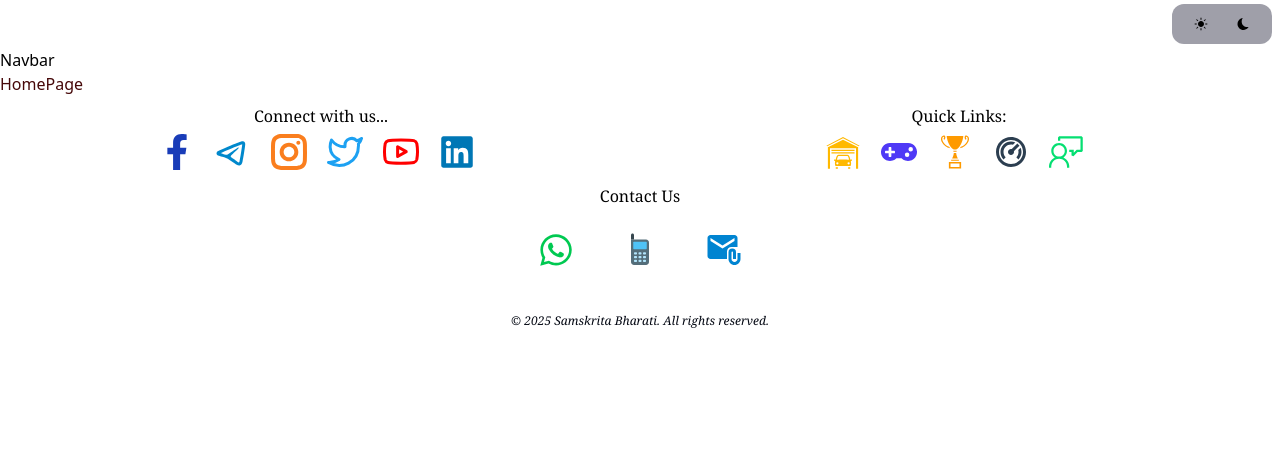
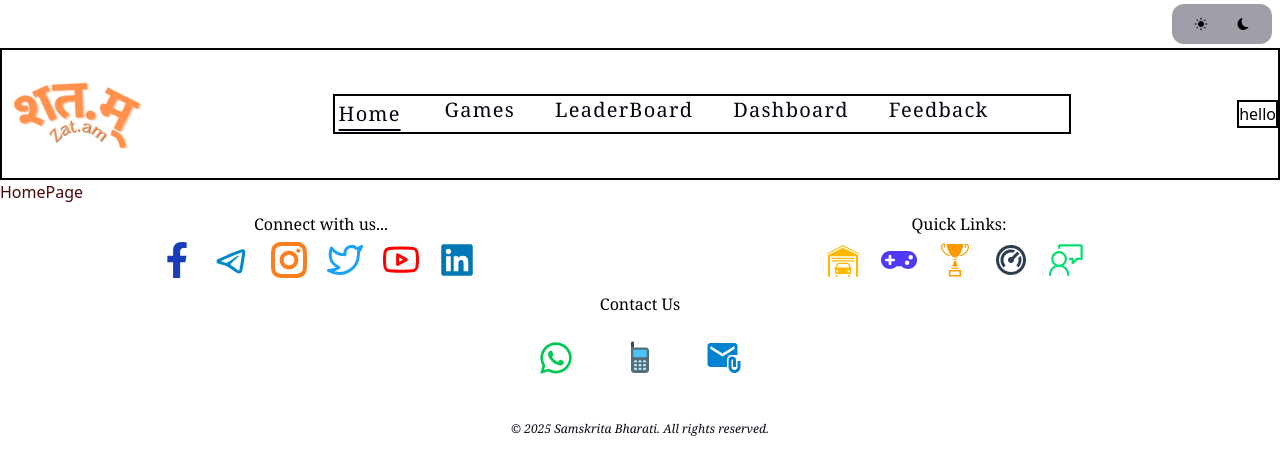
Before and after one commit to Samskrita-Bharati/zatam, a React (Vite) app in the folder frontend/: page / in a window 1280 px wide. Shown: the top 474 px of the page. Built offline with nearby package versions, Linux system fonts and the light colour scheme.

Commit message:
navbar link component complete

```diff
--- a/frontend/src/Components/Navbar.jsx
+++ b/frontend/src/Components/Navbar.jsx
@@ -1,9 +1,15 @@
 import React from 'react'
+import ZatamLogoComponent from './NavbarComponents/ZatamLogoComponent'
+import NavigationLinksComponent from "./NavbarComponents/NavigationLinksComponent"
 
 const Navbar = () => {
   return (
-    <div>Navbar</div>
-  )
+    <div className="border-2 flex justify-between pt-4 pb-4 items-center">
+      <div><ZatamLogoComponent/></div>
+      <div className="border-2"><NavigationLinksComponent/></div>
+      <div className="border-2">hello</div>
+    </div>
+  );
 }
 
 export default Navbar
--- /dev/null
+++ b/frontend/src/Components/NavbarComponents/NavigationLinksComponent.jsx
@@ -0,0 +1,83 @@
+import { useState } from "react";
+import { FaGamepad } from "react-icons/fa";
+import { GiHomeGarage } from "react-icons/gi";
+import { GiTrophyCup } from "react-icons/gi";
+import { RiDashboard2Line } from "react-icons/ri";
+import { VscFeedback } from "react-icons/vsc";
+import Button from "../../UIComponents/Button";
+
+const NavigationLinksComponent = () => {
+  const navLinkList = [
+    {
+      linkLabel: "Home",
+      iconName: (
+        <GiHomeGarage className="text-amber-400 dark:text-zinc-700 dark:hover:text-amber-400" />
+      ),
+    },
+    {
+      linkLabel: "Games",
+      iconName: (
+        <FaGamepad className="dark:text-zinc-700 dark:hover:text-indigo-600 text-indigo-600" />
+      ),
+    },
+    {
+      linkLabel: "LeaderBoard",
+      iconName: (
+        <GiTrophyCup className="text-amber-500 dark:text-zinc-700 dark:hover:text-amber-500" />
+      ),
+    },
+    {
+      linkLabel: "Dashboard",
+      iconName: (
+        <RiDashboard2Line className="text-[#2c3e50] dark:hover:text-[#2c3e50] dark:text-zinc-700" />
+      ),
+    },
+    {
+      linkLabel: "Feedback",
+      iconName: (
+        <VscFeedback className="text-green-400 dark:hover:text-green-400 dark:text-zinc-700" />
+      ),
+    },
+  ];
+
+  const [activeIndex, setActiveIndex] = useState(0); // Track active index
+
+  return (
+    <div className="flex flex-col items-center justify-center flex-grow mr-20 bg-transparent">
+      {/* //navbar buttons */}
+      <div className="hidden sm:flex transition-all justify-center">
+        <ul className="flex gap-10 font-serif text-xl tracking-[1.25px] text-gray-950 dark:text-gray-200">
+          {navLinkList.map((item, index) => (
+            <li
+              key={index}
+              onClick={() => setActiveIndex(index)}
+              className={`cursor-pointer text-gray-950 transition-colors relative dark:text-gray-400
+              ${
+                activeIndex === index
+                  ? "p-1 rounded-xl animate-pulse underline underline-offset-8 "
+                  : ""
+              }
+              hover:underline hover:underline-offset-8
+            `}
+            >
+              {item.linkLabel}
+            </li>
+          ))}
+        </ul>
+      </div>
+      {/* // mobile buttons */}
+      <div className="flex sm:hidden transition-all justify-cente p-2 p-x-2 border-2">
+        {navLinkList.map((items, index) => (
+          <div className=" relative group">
+            <Button key={index} icon={items.iconName} margin="mr-10" />
+            <span className="absolute left-1/2 bottom-1/2 -translate-y-1/4 ml-1 px-2 py-1 text-sm text-white bg-black rounded opacity-0 group-hover:opacity-100 transition-opacity duration-200 whitespace-nowrap z-10 italic tracking-[1.75px]">
+              {items.linkLabel}
+            </span>
+          </div>
+        ))}
+      </div>
+    </div>
+  );
+};
+
+export default NavigationLinksComponent;
--- /dev/null
+++ b/frontend/src/Components/NavbarComponents/ZatamLogoComponent.jsx
@@ -0,0 +1,17 @@
+import { NavLink } from "react-router-dom";
+
+const ZatamLogoComponent = () => {
+  return (
+    <div className="hidden md:flex mr-5 rounded-4xl items-center justify-center md:w-36 md:h-24">
+      <NavLink to="/">
+        <img
+          src="/data/images/zatam.png"
+          alt="Logo"
+          className="w-full h-full object-contain"
+        />
+      </NavLink>
+    </div>
+  );
+};
+
+export default ZatamLogoComponent;
```
